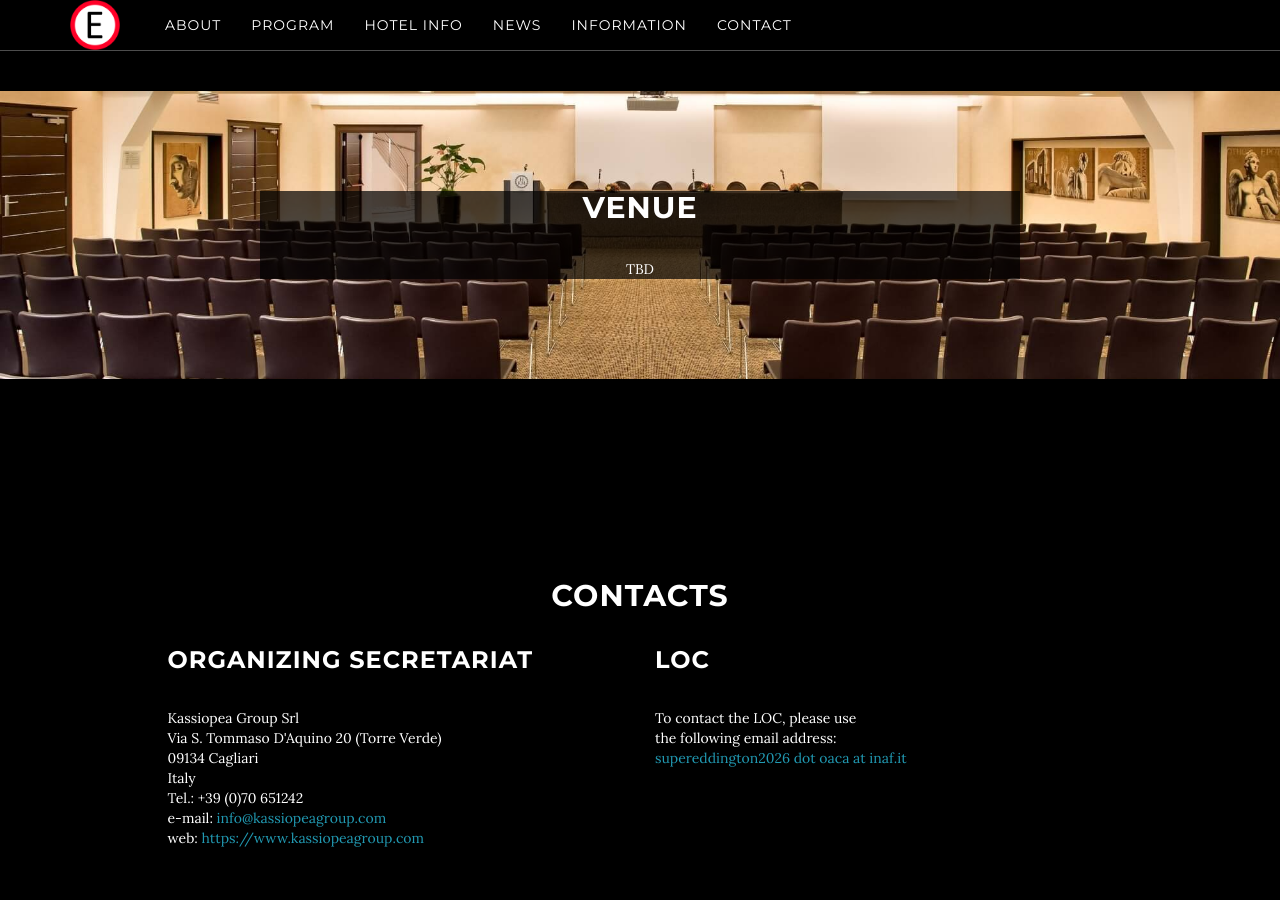
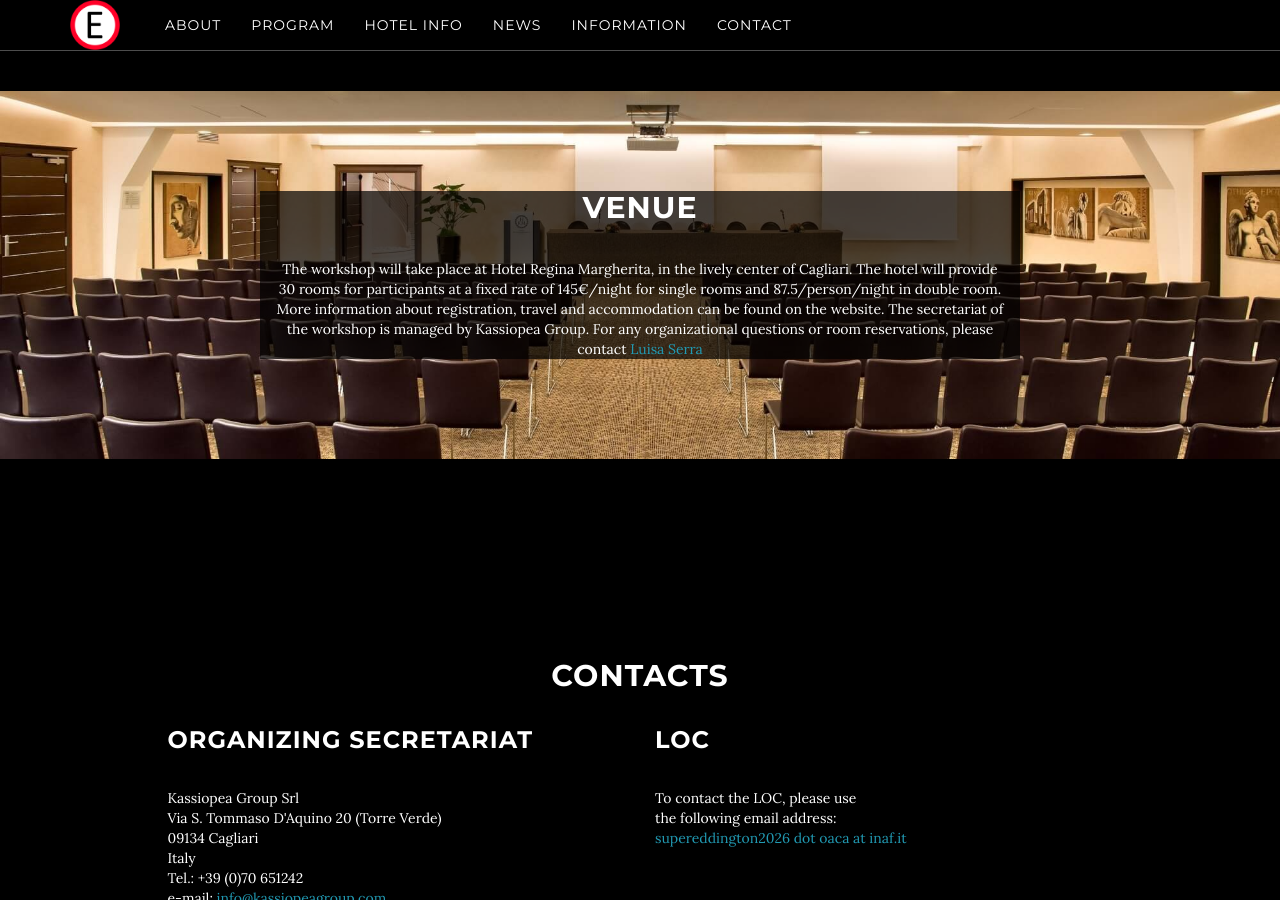
Before and after one commit to breakingthelimits/supereddington2026, a Jekyll site: the page built from index.html, in a window 1280 px wide and 900 px high, scrolled down 2591 px. Built offline with Jekyll 4.4.1, drawn with Linux system fonts in a browser that asks for light colours.

Commit message:
Venue information and abstract sub

```diff
--- a/_includes/venue.html
+++ b/_includes/venue.html
@@ -4,7 +4,10 @@
             <div class="container">
                 <div class="col-md-8 col-md-offset-2" style="background-color:rgba(0,0,0,0.7)">
                     <h2>Venue</h2>
-                    TBD
+                    The workshop will take place at Hotel Regina Margherita, in the lively center of Cagliari. The hotel will provide 30 rooms for participants at a fixed rate of 145€/night for single rooms and 87.5/person/night in double room.
+
+                    More information about registration, travel and accommodation can be found on the website.
+                    The secretariat of the workshop is managed by Kassiopea Group. For any organizational questions or room reservations, please contact <a href="mailto:luisaserra@kassiopeanews.com"> Luisa Serra</a>
 
                     <!-- <p> The Horse Country Resort is located in the west part of Sardinia<br />  <br />
                        FOR HOTEL BOOKING PLEASE CONTACT: <a href="mailto:luisaserra@kassiopeanews.com"> luisaserra@kassiopeanews.com</a> <br />
--- a/registration/index.html
+++ b/registration/index.html
@@ -3,7 +3,6 @@
 title: Registration info
 ---
 
-TBD
 <!--
 <div class="row" style="font-family: Helvetica;">
   <h3>
@@ -143,9 +142,9 @@
         <h3 class="brand-heading" style="font-size:300%;">Click here to register!</h3>
       </a>
       <br />
-      <a href="https://goo.gl/forms/ryDF7YG3HJCWLe6J2">
+    --><a href="https://forms.gle/qEzwYKffdZUrrzYp8">
         <h3 class="brand-heading" style="font-size:300%;">Click here to submit your abstract!</h3>
-      </a>
+      </a> <!--
 
     <div class="row">
         <h3>
```
